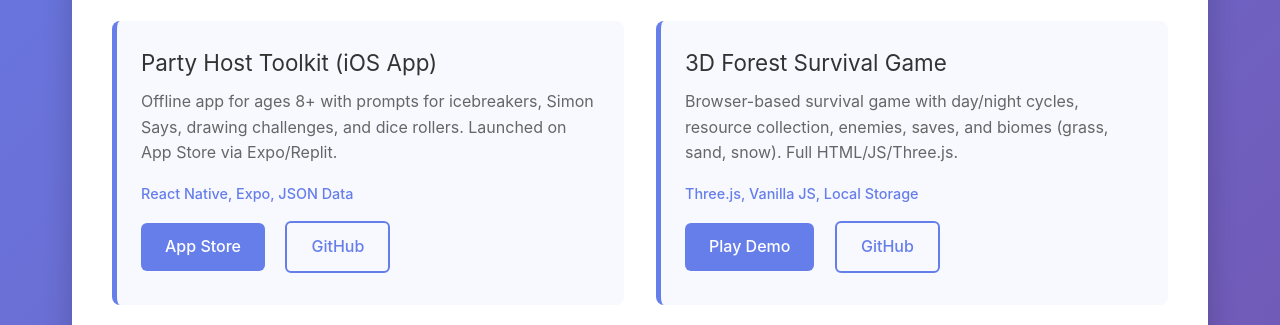
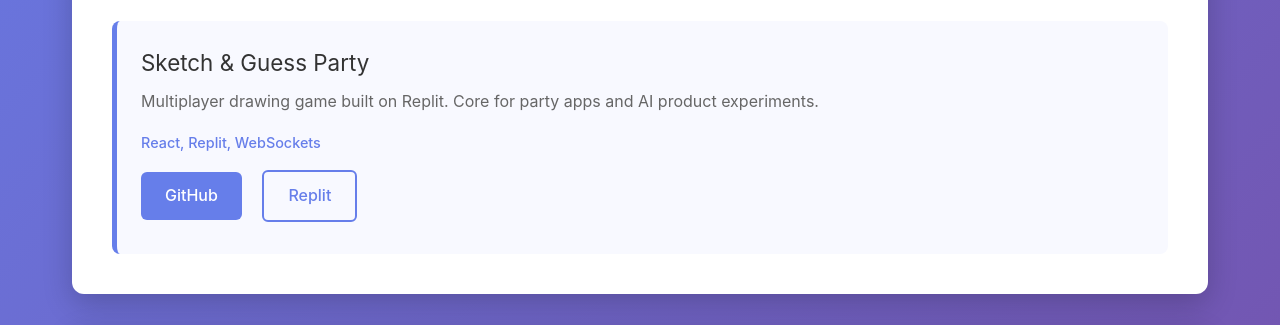
Before and after one commit to sagarikaa/sagarikaa.github.io, a plain HTML site: page index.html in a window 1280 px wide. Shown: the part 557-882 px from the top of the page. Drawn offline with Linux system fonts and the light colour scheme.

Commit message:
Update index.html

```diff
--- a/index.html
+++ b/index.html
@@ -143,26 +143,8 @@
       <h2>Featured Projects</h2>
       <div class="projects-grid">
         <div class="project-card">
-          <div class="project-title">Party Host Toolkit (iOS App)</div>
-          <p class="project-desc">Offline app for ages 8+ with prompts for icebreakers, Simon Says, drawing challenges, and dice rollers. Launched on App Store via Expo/Replit.</p>
-          <div class="tech">React Native, Expo, JSON Data</div>
-          <div class="links">
-            <a href="https://apps.apple.com/[app-link]" class="btn">App Store</a>
-            <a href="[repo-url]" class="btn btn-outline">GitHub</a>
-          </div>
-        </div>
-        <div class="project-card">
-          <div class="project-title">3D Forest Survival Game</div>
-          <p class="project-desc">Browser-based survival game with day/night cycles, resource collection, enemies, saves, and biomes (grass, sand, snow). Full HTML/JS/Three.js.</p>
-          <div class="tech">Three.js, Vanilla JS, Local Storage</div>
-          <div class="links">
-            <a href="[demo-url]" class="btn">Play Demo</a>
-            <a href="[repo-url]" class="btn btn-outline">GitHub</a>
-          </div>
-        </div>
-        <div class="project-card">
-          <div class="project-title">Sketch & Guess Party (Pictionary MVP)</div>
-          <p class="project-desc">Multiplayer drawing game MVP built on Replit. Core for party apps and AI product experiments.</p>
+          <div class="project-title">Sketch & Guess Party</div>
+          <p class="project-desc">Multiplayer drawing game built on Replit. Core for party apps and AI product experiments.</p>
           <div class="tech">React, Replit, WebSockets</div>
           <div class="links">
             <a href="[repo-url]" class="btn">GitHub</a>
```
